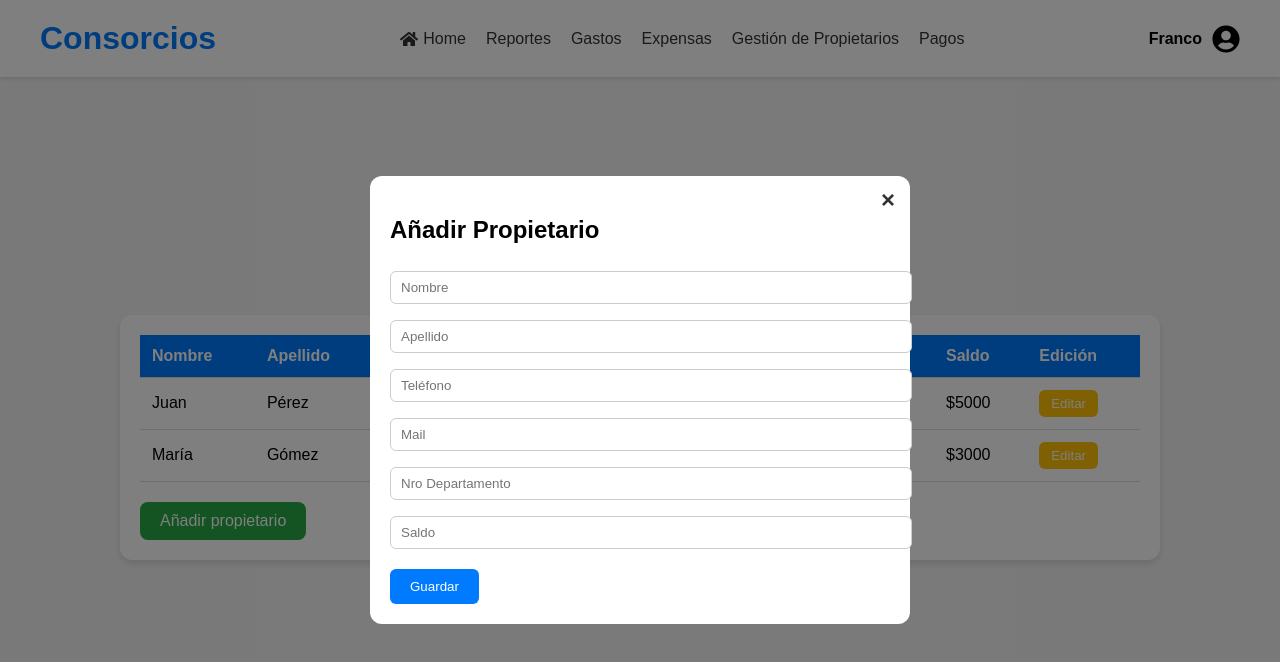
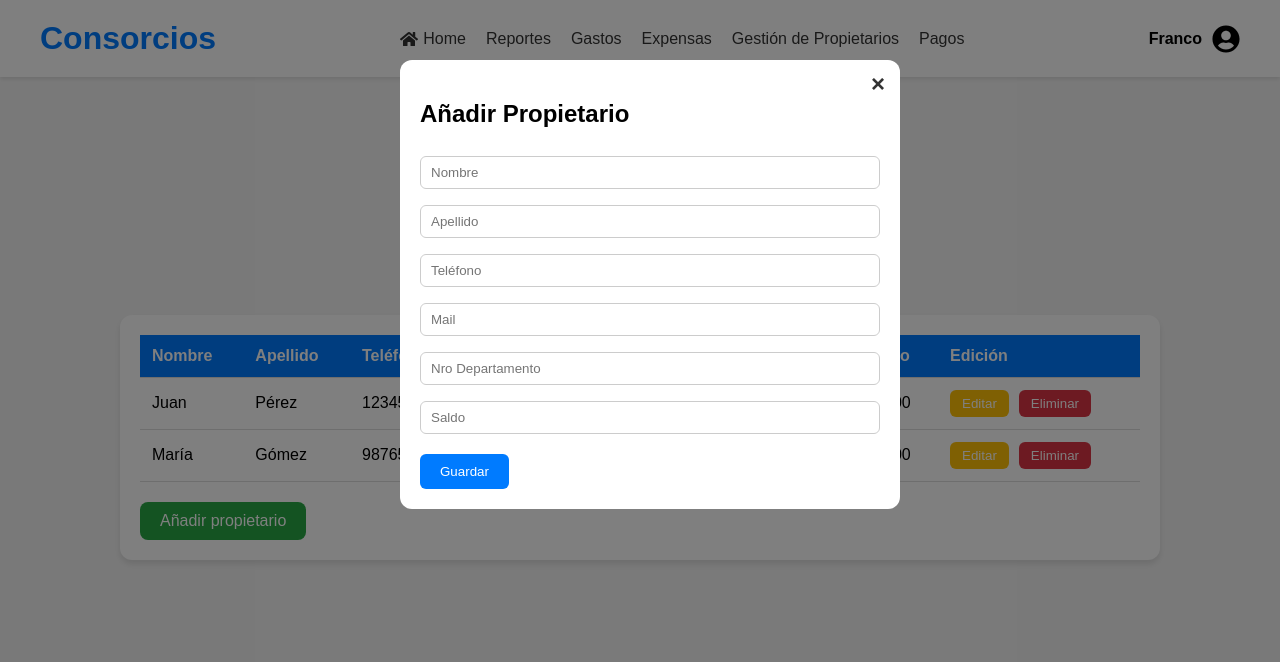
Before and after one commit to Consorcios-GDSI/Front, a React (Vite) app in the folder my-app/: page /propietarios in a window 1280 px wide. Both pictures are taken after a click on the button "Añadir propietario". Shown: the top 662 px of the page. Built offline with nearby package versions, Linux system fonts and the light colour scheme.

Commit message:
Co-authored-by: LucianaLarrosa <LucianaLarrosa@users.noreply.github.com>

```diff
--- a/my-app/src/components/Modal.tsx
+++ b/my-app/src/components/Modal.tsx
@@ -1,50 +1,47 @@
-import { useState } from "react";
+import { useState, useEffect } from "react";
 
-// Definimos el tipo de props
 interface ModalProps {
-  onSave: (nuevo: {
-    nombre: string;
-    apellido: string;
-    telefono: string;
-    mail: string;
-    depto: string;
-    saldo: string;
-  }) => void;
+  onSave: (data: any) => void;
   onClose: () => void;
+  initialData?: any;
 }
 
-function Modal({ onSave, onClose }: ModalProps) {
-  const [form, setForm] = useState({
-    nombre: "",
-    apellido: "",
-    telefono: "",
-    mail: "",
-    depto: "",
-    saldo: ""
-  });
+function Modal({ onSave, onClose, initialData }: ModalProps) {
+  const [nombre, setNombre] = useState("");
+  const [apellido, setApellido] = useState("");
+  const [telefono, setTelefono] = useState("");
+  const [mail, setMail] = useState("");
+  const [depto, setDepto] = useState("");
+  const [saldo, setSaldo] = useState("");
 
-  const handleChange = (e: React.ChangeEvent<HTMLInputElement>) =>
-    setForm({ ...form, [e.target.name]: e.target.value });
+  useEffect(() => {
+    if (initialData) {
+      setNombre(initialData.nombre);
+      setApellido(initialData.apellido);
+      setTelefono(initialData.telefono);
+      setMail(initialData.mail);
+      setDepto(initialData.depto);
+      setSaldo(initialData.saldo);
+    }
+  }, [initialData]);
 
   const handleSave = () => {
-    if (Object.values(form).some((v) => !v)) {
-      alert("Por favor completa todos los campos.");
-      return;
-    }
-    onSave(form);
+    onSave({ nombre, apellido, telefono, mail, depto, saldo: Number(saldo) });
+    // Limpiar campos
+    setNombre(""); setApellido(""); setTelefono(""); setMail(""); setDepto(""); setSaldo("");
   };
 
   return (
     <div className="modal">
       <div className="modal-content">
         <span className="close-btn" onClick={onClose}>&times;</span>
-        <h2>Añadir Propietario</h2>
-        <input name="nombre" placeholder="Nombre" value={form.nombre} onChange={handleChange} />
-        <input name="apellido" placeholder="Apellido" value={form.apellido} onChange={handleChange} />
-        <input name="telefono" placeholder="Teléfono" value={form.telefono} onChange={handleChange} />
-        <input name="mail" placeholder="Mail" value={form.mail} onChange={handleChange} />
-        <input name="depto" placeholder="Nro Departamento" value={form.depto} onChange={handleChange} />
-        <input name="saldo" placeholder="Saldo" value={form.saldo} onChange={handleChange} />
+        <h2>{initialData ? "Editar Propietario" : "Añadir Propietario"}</h2>
+        <input value={nombre} onChange={e => setNombre(e.target.value)} placeholder="Nombre" />
+        <input value={apellido} onChange={e => setApellido(e.target.value)} placeholder="Apellido" />
+        <input value={telefono} onChange={e => setTelefono(e.target.value)} placeholder="Teléfono" />
+        <input value={mail} onChange={e => setMail(e.target.value)} placeholder="Mail" />
+        <input value={depto} onChange={e => setDepto(e.target.value)} placeholder="Nro Departamento" />
+        <input value={saldo} onChange={e => setSaldo(e.target.value)} placeholder="Saldo" />
         <button className="save-btn" onClick={handleSave}>Guardar</button>
       </div>
     </div>
--- a/my-app/src/pages/Propietarios.tsx
+++ b/my-app/src/pages/Propietarios.tsx
@@ -1,30 +1,49 @@
 import { useState } from "react";
 import Modal from "../components/Modal";
 
-// Definimos el tipo de un propietario
 interface Propietario {
+  id: number;
   nombre: string;
   apellido: string;
   telefono: string;
   mail: string;
   depto: string;
-  saldo: number | string;
+  saldo: number;
 }
 
-// Estado incluye un id adicional
-type PropietarioConId = Propietario & { id: number };
-
 function Propietarios() {
-  const [propietarios, setPropietarios] = useState<PropietarioConId[]>([
+  const [propietarios, setPropietarios] = useState<Propietario[]>([
     { id: 1, nombre: "Juan", apellido: "Pérez", telefono: "123456789", mail: "juan@mail.com", depto: "101", saldo: 5000 },
     { id: 2, nombre: "María", apellido: "Gómez", telefono: "987654321", mail: "maria@mail.com", depto: "102", saldo: 3000 },
   ]);
+
   const [showModal, setShowModal] = useState(false);
+  const [editingPropietario, setEditingPropietario] = useState<Propietario | null>(null);
 
-  // Tipamos el parámetro 'nuevo'
-  const addPropietario = (nuevo: Propietario) => {
-    setPropietarios([...propietarios, { id: Date.now(), ...nuevo }]);
+  const handleSave = (nuevo: Omit<Propietario, "id">) => {
+    if (editingPropietario) {
+      // Editar existente
+      // Se debería validar el nuevo input llamando a la api
+      setPropietarios(propietarios.map(p => p.id === editingPropietario.id ? { ...p, ...nuevo } : p));
+      setEditingPropietario(null);
+    } else {
+      // Agregar nuevo
+      // Se debería validar el input llamando a la api
+      setPropietarios([...propietarios, { id: Date.now(), ...nuevo }]);
+    }
     setShowModal(false);
+  };
+
+  const handleDelete = (id: number) => {
+    if (window.confirm('¿Está seguro que desea eliminar este propietario?')) {
+      // Aquí deberías hacer la llamada a la API para eliminar
+      setPropietarios(propietarios.filter(p => p.id !== id));
+    }
+  };
+
+  const handleEdit = (p: Propietario) => {
+    setEditingPropietario(p);
+    setShowModal(true);
   };
 
   return (
@@ -44,6 +63,7 @@ function Propietarios() {
           </thead>
           <tbody>
             {propietarios.map((p) => (
+              // Deberíamos pedirselo a la api
               <tr key={p.id}>
                 <td>{p.nombre}</td>
                 <td>{p.apellido}</td>
@@ -51,7 +71,12 @@ function Propietarios() {
                 <td>{p.mail}</td>
                 <td>{p.depto}</td>
                 <td>${p.saldo}</td>
-                <td><button className="edit-btn">Editar</button></td>
+                <td>
+                  <div style={{ display: 'flex', gap: '10px' }}> {/* Added container div with spacing */}
+                    <button className="edit-btn" onClick={() => handleEdit(p)}>Editar</button>
+                    <button className="delete-btn" onClick={() => handleDelete(p.id)}>Eliminar</button>
+                  </div>
+                </td>
               </tr>
             ))}
           </tbody>
@@ -60,7 +85,13 @@ function Propietarios() {
         <button className="add-btn" onClick={() => setShowModal(true)}>Añadir propietario</button>
       </div>
 
-      {showModal && <Modal onSave={addPropietario} onClose={() => setShowModal(false)} />}
+      {showModal && (
+        <Modal
+          onSave={handleSave}
+          onClose={() => { setShowModal(false); setEditingPropietario(null); }}
+          initialData={editingPropietario}
+        />
+      )}
     </main>
   );
 }
--- a/my-app/src/style.css
+++ b/my-app/src/style.css
@@ -27,20 +27,41 @@ body {
     font-weight: bold;
 }
 
+/* Menú horizontal en header */
+.header-menu {
+  display: flex;
+  gap: 20px;
+  align-items: center;
+}
+
+.header-menu .menu-item {
+  display: flex;
+  align-items: center;
+  gap: 5px;
+  text-decoration: none;
+  color: #333;
+  font-weight: 500;
+}
+
+.header-menu .menu-item:hover {
+  color: #007bff;
+}
+
 /* Main container */
 .main-container {
     display: flex;
     justify-content: center;
     align-items: center;
     min-height: calc(100vh - 80px);
+    padding: 20px; /* para que no se pegue al borde */
+    box-sizing: border-box;
 }
 
 /* Opciones */
 .options-container {
     display: grid;
-    grid-template-columns: repeat(2, 180px);
-    grid-template-rows: repeat(3, 100px);
-    gap: 20px 40px;
+    grid-template-columns: repeat(auto-fit, minmax(150px, 1fr));
+    gap: 20px 20px;
 }
 
 .option-card {
@@ -68,9 +89,10 @@ body {
     padding: 20px;
     border-radius: 12px;
     box-shadow: 0 4px 6px rgba(0,0,0,0.1);
-    width: 90%;
+    width: 100%;
     max-width: 1000px;
     margin: 0 auto;
+    overflow-x: auto; /* scroll horizontal si la tabla es muy ancha */
 }
 
 table {
@@ -121,7 +143,7 @@ tr:hover {
 .modal {
     display: flex;
     justify-content: center;
-    align-items: center;
+    align-items: flex-start;
     position: fixed;
     z-index: 1000;
     left: 0;
@@ -129,15 +151,21 @@ tr:hover {
     width: 100%;
     height: 100%;
     background-color: rgba(0,0,0,0.5);
+    overflow-y: auto;
+    padding: 40px 10px;
 }
 
 .modal-content {
     background-color: #fff;
     padding: 20px;
     border-radius: 12px;
-    width: 90%;
+    width: 100%;
     max-width: 500px;
     position: relative;
+    box-sizing: border-box;
+    max-height: 90vh;
+    overflow-y: auto;
+    margin: 20px auto;
 }
 
 .close-btn {
@@ -150,8 +178,12 @@ tr:hover {
     cursor: pointer;
 }
 
-.modal input {
+.modal input,
+.modal select,
+.modal textarea {
     width: 100%;
+    max-width: 100%;
+    box-sizing: border-box;
     padding: 8px 10px;
     margin: 8px 0;
     border-radius: 6px;
@@ -165,6 +197,7 @@ tr:hover {
     border-radius: 6px;
     cursor: pointer;
     color: white;
+    max-width: 100%;
 }
 
 .save-btn {
@@ -174,22 +207,16 @@ tr:hover {
 .save-btn:hover {
     background-color: #0056b3;
 }
-/* Menú horizontal en header */
-.header-menu {
-  display: flex;
-  gap: 20px;
-  align-items: center;
+
+.delete-btn {
+    background-color: #dc3545;
+    border: none;
+    padding: 6px 12px;
+    border-radius: 6px;
+    cursor: pointer;
+    color: white;
 }
 
-.header-menu .menu-item {
-  display: flex;
-  align-items: center;
-  gap: 5px;
-  text-decoration: none;
-  color: #333;
-  font-weight: 500;
+.delete-btn:hover {
+    background-color: #c82333;
 }
-
-.header-menu .menu-item:hover {
-  color: #007bff;
-}
```
